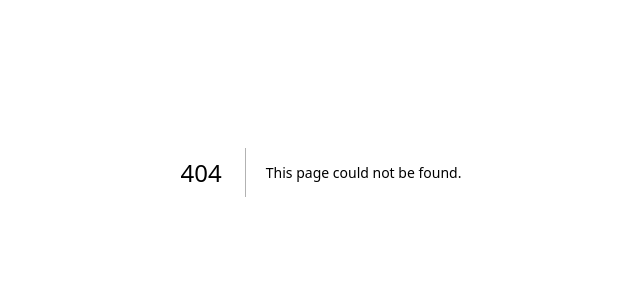
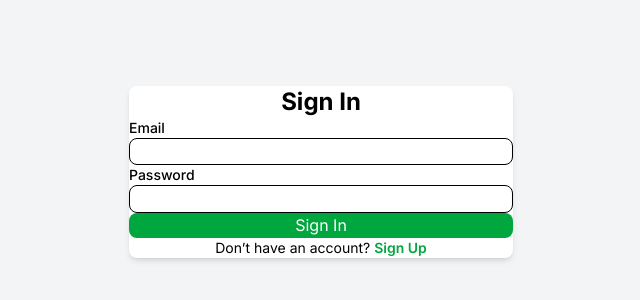
Before and after one commit to Arnavcloud0412/SIH25, a Next.js app: page /signin in a window 1280 px wide. Before the commit this address had no page. Shown: the part 228-528 px from the top of the page, without its empty margins (319-959 px from the left). Built offline with nearby package versions, Linux system fonts and the light colour scheme.

Commit message:
sigin sigin page

```diff
--- a/package.json
+++ b/package.json
@@ -26,9 +26,11 @@
     "@types/node": "^20",
     "@types/react": "^19",
     "@types/react-dom": "^19",
+    "autoprefixer": "^10.4.21",
     "eslint": "^9",
     "eslint-config-next": "15.5.4",
-    "tailwindcss": "^4",
+    "postcss": "^8.5.6",
+    "tailwindcss": "^4.1.13",
     "typescript": "^5"
   }
 }
--- a/src/app/dashboard/page.tsx
+++ b/src/app/dashboard/page.tsx
@@ -23,7 +23,22 @@ import {
 import Link from 'next/link';
 import { dashboardStats, mockFRAClaims, mockTribalGroups } from '@/data/mockData';
 
+import { useEffect } from 'react';
+import { useRouter } from 'next/navigation';
+
 export default function Dashboard() {
+  const router = useRouter();
+  const [userEmail, setUserEmail] = useState('');
+
+  useEffect(() => {
+    const email = localStorage.getItem('userEmail');
+    const loggedIn = localStorage.getItem('isLoggedIn');
+    if (!loggedIn) {
+      router.push('/signin');
+    } else {
+      setUserEmail(email || 'User');
+    }
+  }, [router]);
   const [selectedFilters, setSelectedFilters] = useState({
     state: 'All',
     tribalGroup: 'All',
@@ -35,8 +50,8 @@ export default function Dashboard() {
 
   const filteredClaims = mockFRAClaims.filter(claim => {
     const matchesSearch = claim.claimantName.toLowerCase().includes(searchQuery.toLowerCase()) ||
-                         claim.village.toLowerCase().includes(searchQuery.toLowerCase()) ||
-                         claim.district.toLowerCase().includes(searchQuery.toLowerCase());
+      claim.village.toLowerCase().includes(searchQuery.toLowerCase()) ||
+      claim.district.toLowerCase().includes(searchQuery.toLowerCase());
 
     const matchesState = selectedFilters.state === 'All' || claim.state === selectedFilters.state;
     const matchesTribalGroup = selectedFilters.tribalGroup === 'All' || claim.tribalGroup === selectedFilters.tribalGroup;
@@ -235,7 +250,7 @@ export default function Dashboard() {
                   <label className="block text-sm font-medium text-slate-700 mb-2">State</label>
                   <select
                     value={selectedFilters.state}
-                    onChange={(e) => setSelectedFilters({...selectedFilters, state: e.target.value})}
+                    onChange={(e) => setSelectedFilters({ ...selectedFilters, state: e.target.value })}
                     className="w-full px-3 py-2 border border-slate-300 rounded-lg focus:ring-2 focus:ring-emerald-500 focus:border-emerald-500"
                   >
                     <option value="All">All States</option>
@@ -249,7 +264,7 @@ export default function Dashboard() {
                   <label className="block text-sm font-medium text-slate-700 mb-2">Tribal Group</label>
                   <select
                     value={selectedFilters.tribalGroup}
-                    onChange={(e) => setSelectedFilters({...selectedFilters, tribalGroup: e.target.value})}
+                    onChange={(e) => setSelectedFilters({ ...selectedFilters, tribalGroup: e.target.value })}
                     className="w-full px-3 py-2 border border-slate-300 rounded-lg focus:ring-2 focus:ring-emerald-500 focus:border-emerald-500"
                   >
                     <option value="All">All Groups</option>
@@ -263,7 +278,7 @@ export default function Dashboard() {
                   <label className="block text-sm font-medium text-slate-700 mb-2">Status</label>
                   <select
                     value={selectedFilters.status}
-                    onChange={(e) => setSelectedFilters({...selectedFilters, status: e.target.value})}
+                    onChange={(e) => setSelectedFilters({ ...selectedFilters, status: e.target.value })}
                     className="w-full px-3 py-2 border border-slate-300 rounded-lg focus:ring-2 focus:ring-emerald-500 focus:border-emerald-500"
                   >
                     <option value="All">All Status</option>
@@ -278,7 +293,7 @@ export default function Dashboard() {
                   <label className="block text-sm font-medium text-slate-700 mb-2">Claim Type</label>
                   <select
                     value={selectedFilters.claimType}
-                    onChange={(e) => setSelectedFilters({...selectedFilters, claimType: e.target.value})}
+                    onChange={(e) => setSelectedFilters({ ...selectedFilters, claimType: e.target.value })}
                     className="w-full px-3 py-2 border border-slate-300 rounded-lg focus:ring-2 focus:ring-emerald-500 focus:border-emerald-500"
                   >
                     <option value="All">All Types</option>
--- /dev/null
+++ b/src/app/signin/page.tsx
@@ -0,0 +1,110 @@
+'use client';
+
+import { useState } from 'react';
+import { useRouter } from 'next/navigation';
+
+export default function SignInSignUp() {
+  const [mode, setMode] = useState<'signin' | 'signup'>('signin');
+  const [email, setEmail] = useState('');
+  const [password, setPassword] = useState('');
+  const [confirmPassword, setConfirmPassword] = useState('');
+  const router = useRouter();
+
+  const handleSubmit = (e: React.FormEvent) => {
+    e.preventDefault();
+
+    if (mode === 'signup' && password !== confirmPassword) {
+      alert('Passwords do not match');
+      return;
+    }
+
+    localStorage.setItem('isLoggedIn', 'true');
+    localStorage.setItem('userEmail', email);
+
+    router.push('/dashboard');
+  };
+
+  return (
+    <div className="min-h-screen flex items-center justify-center bg-gray-100">
+      <div className="bg-white p-8 rounded-lg shadow-md w-full max-w-sm">
+        <h1 className="text-2xl font-bold text-center text-black mb-6">
+          {mode === 'signin' ? 'Sign In' : 'Sign Up'}
+        </h1>
+
+        <form onSubmit={handleSubmit} className="space-y-4">
+          <div>
+            <label className="block text-sm font-medium text-black mb-1">
+              Email
+            </label>
+            <input
+              type="email"
+              className="w-full border rounded-lg px-3 py-2 text-black focus:outline-none focus:ring-2 focus:ring-green-500"
+              value={email}
+              onChange={(e) => setEmail(e.target.value)}
+              required
+            />
+          </div>
+
+          <div>
+            <label className="block text-sm font-medium text-black mb-1">
+              Password
+            </label>
+            <input
+              type="password"
+              className="w-full border rounded-lg px-3 py-2 text-black focus:outline-none focus:ring-2 focus:ring-green-500"
+              value={password}
+              onChange={(e) => setPassword(e.target.value)}
+              required
+            />
+          </div>
+
+          {mode === 'signup' && (
+            <div>
+              <label className="block text-sm font-medium text-black mb-1">
+                Confirm Password
+              </label>
+              <input
+                type="password"
+                className="w-full border rounded-lg px-3 py-2 text-black focus:outline-none focus:ring-2 focus:ring-green-500"
+                value={confirmPassword}
+                onChange={(e) => setConfirmPassword(e.target.value)}
+                required
+              />
+            </div>
+          )}
+
+          <button
+            type="submit"
+            className="w-full bg-green-600 text-white py-2 rounded-lg hover:bg-green-700 transition"
+          >
+            {mode === 'signin' ? 'Sign In' : 'Sign Up'}
+          </button>
+        </form>
+
+        <p className="mt-4 text-center text-sm text-black">
+          {mode === 'signin' ? (
+            <>
+              Don’t have an account?{' '}
+              <button
+                onClick={() => setMode('signup')}
+                className="text-green-600 font-semibold"
+              >
+                Sign Up
+              </button>
+            </>
+          ) : (
+            <>
+              Already have an account?{' '}
+              <button
+                onClick={() => setMode('signin')}
+                className="text-green-600 font-semibold"
+              >
+                Sign In
+              </button>
+            </>
+          )}
+        </p>
+      </div>
+    </div>
+  );
+}
--- /dev/null
+++ b/src/components/AuthForm.tsx
@@ -0,0 +1,102 @@
+import { useState } from 'react';
+
+interface AuthFormProps {
+  onSubmit: (data: { email: string; password: string; name?: string }) => void;
+}
+
+export default function AuthForm({ onSubmit }: AuthFormProps) {
+  const [email, setEmail] = useState('');
+  const [password, setPassword] = useState('');
+  const [name, setName] = useState('');
+
+  const handleSubmit = (e: React.FormEvent) => {
+    e.preventDefault();
+    onSubmit({ email, password, name });
+  };
+
+  return (
+    <div className="min-h-screen flex items-center justify-center bg-gray-100 px-4">
+      <div className="bg-white p-8 rounded-lg shadow-md w-full max-w-md">
+        <h2 className="text-2xl font-bold text-center text-gray-900 mb-6">
+          Create an Account
+        </h2>
+
+        <form onSubmit={handleSubmit} className="space-y-5">
+          {/* Full Name */}
+          <div>
+            <label
+              htmlFor="name"
+              className="block text-sm font-medium text-gray-700 mb-1"
+            >
+              Full Name
+            </label>
+            <input
+              id="name"
+              type="text"
+              value={name}
+              onChange={(e) => setName(e.target.value)}
+              placeholder="Enter your full name"
+              className="w-full px-3 py-2 border border-gray-300 rounded-md shadow-sm
+                         focus:outline-none focus:ring-2 focus:ring-blue-500
+                         focus:border-blue-500 text-black"
+              required
+            />
+          </div>
+
+          {/* Email */}
+          <div>
+            <label
+              htmlFor="email"
+              className="block text-sm font-medium text-gray-700 mb-1"
+            >
+              Email
+            </label>
+            <input
+              id="email"
+              type="email"
+              value={email}
+              onChange={(e) => setEmail(e.target.value)}
+              placeholder="Enter your email"
+              className="w-full px-3 py-2 border border-gray-300 rounded-md shadow-sm
+                         focus:outline-none focus:ring-2 focus:ring-blue-500
+                         focus:border-blue-500 text-black"
+              required
+            />
+          </div>
+
+          {/* Password */}
+          <div>
+            <label
+              htmlFor="password"
+              className="block text-sm font-medium text-gray-700 mb-1"
+            >
+              Password
+            </label>
+            <input
+              id="password"
+              type="password"
+              value={password}
+              onChange={(e) => setPassword(e.target.value)}
+              placeholder="Enter your password"
+              className="w-full px-3 py-2 border border-gray-300 rounded-md shadow-sm
+                         focus:outline-none focus:ring-2 focus:ring-blue-500
+                         focus:border-blue-500 text-black"
+              required
+            />
+          </div>
+
+          {/* Submit Button */}
+          <button
+            type="submit"
+            className="w-full py-2.5 px-4 rounded-md shadow-sm text-sm font-medium
+                       text-white bg-blue-600 hover:bg-blue-700
+                       focus:outline-none focus:ring-2 focus:ring-offset-2
+                       focus:ring-blue-500 transition"
+          >
+            Sign Up
+          </button>
+        </form>
+      </div>
+    </div>
+  );
+}
--- /dev/null
+++ b/src/components/Navbar.tsx
@@ -0,0 +1,21 @@
+import Link from 'next/link';
+
+const Navbar = () => {
+  return (
+    <nav className="bg-white shadow-md">
+      <div className="max-w-7xl mx-auto px-4 py-4 flex justify-between items-center">
+        <div className="text-2xl font-bold text-emerald-600">FRA-Mitra</div>
+        <div className="space-x-4">
+          <Link href="/signin" className="text-slate-600 hover:text-slate-800 transition-colors">
+            Sign In
+          </Link>
+          <Link href="/signup" className="text-slate-600 hover:text-slate-800 transition-colors">
+            Sign Up
+          </Link>
+        </div>
+      </div>
+    </nav>
+  );
+};
+
+export default Navbar;
```
Also changed, not shown: 1 other file (tests, documents, lock files or other folders).
